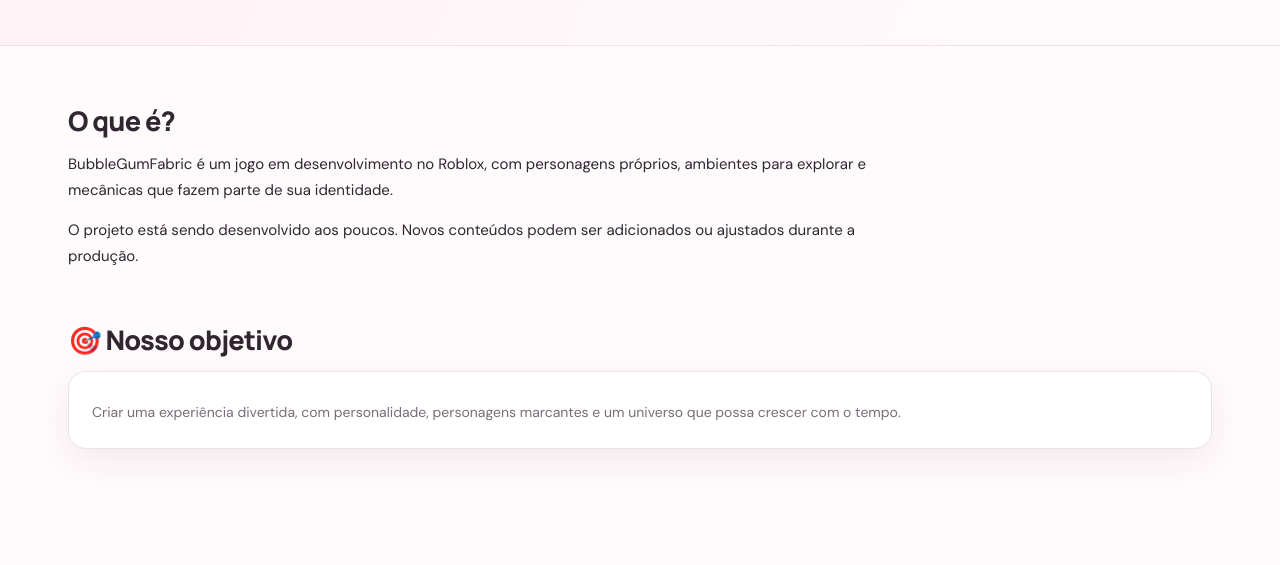
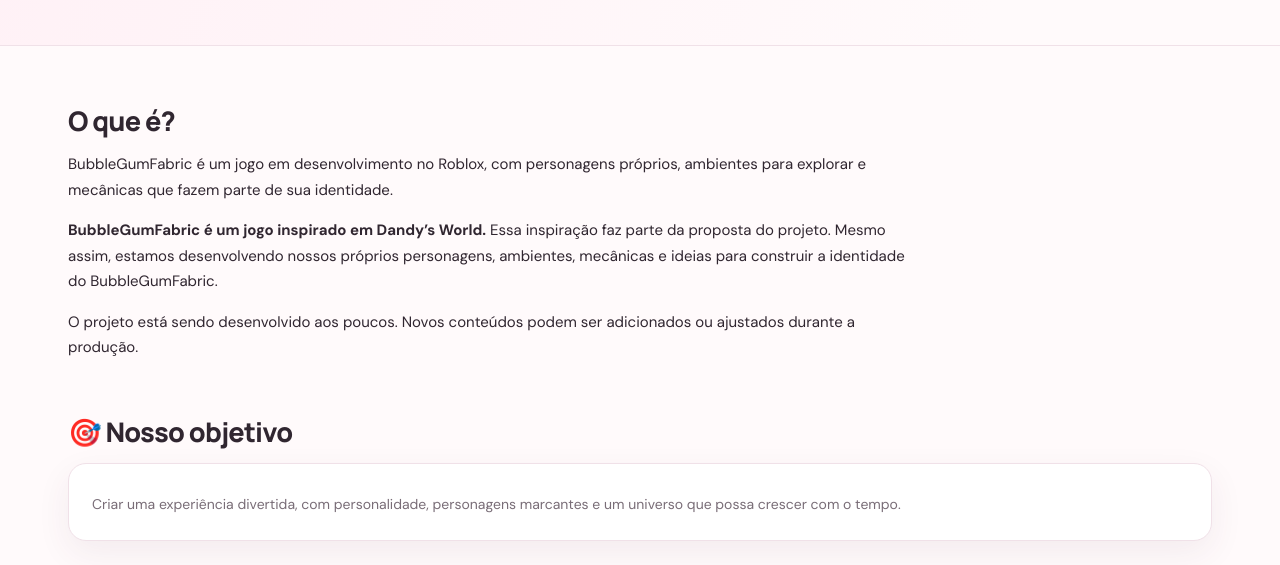
Before and after one commit to bubblefabricteam/Bubblegum-Fabric, a plain HTML site: page sobre.html in a window 1280 px wide. Shown: the part 235-800 px from the top of the page. Drawn offline with Linux system fonts and the light colour scheme.

Commit message:
fixedAll

```diff
--- a/sobre.html
+++ b/sobre.html
@@ -4,7 +4,8 @@
 <body><header><div class="nav"><a class="brand" href="index.html">🍬 BubbleGumFabric</a><nav><a class="" href="index.html">Início</a><a class="active" href="sobre.html">Sobre</a><a class="" href="equipe.html">Equipe</a><a class="" href="jogo.html">O jogo</a><a class="" href="toons.html">Toons</a><a class="" href="galeria.html">Galeria</a><a class="" href="novidades.html">Novidades</a></nav><div class="nav-tools"><form class="site-search" role="search"><input type="search" aria-label="Buscar no site" placeholder="Buscar no site..." autocomplete="off"><button class="tool-btn" type="submit" aria-label="Buscar">⌕</button><div class="search-results" aria-live="polite"></div></form><button class="tool-btn theme-toggle" type="button" aria-label="Alternar tema">🌙 Tema</button></div></div></header>
 
 <div class="pagehead"><div class="wrap"><div class="eyebrow">Conheça o projeto</div><h1>🍬 Sobre o BubbleGumFabric</h1><p class="muted">A ideia por trás do jogo e o que estamos construindo.</p></div></div>
-<main><section class="section reveal"><h2>O que é?</h2><p>BubbleGumFabric é um jogo em desenvolvimento no Roblox, com personagens próprios, ambientes para explorar e mecânicas que fazem parte de sua identidade.</p><p>O projeto está sendo desenvolvido aos poucos. Novos conteúdos podem ser adicionados ou ajustados durante a produção.</p></section>
+<main><section class="section reveal"><h2>O que é?</h2><p>BubbleGumFabric é um jogo em desenvolvimento no Roblox, com personagens próprios, ambientes para explorar e mecânicas que fazem parte de sua identidade.</p>
+<p><strong>BubbleGumFabric é um jogo inspirado em Dandy’s World.</strong> Essa inspiração faz parte da proposta do projeto. Mesmo assim, estamos desenvolvendo nossos próprios personagens, ambientes, mecânicas e ideias para construir a identidade do BubbleGumFabric.</p><p>O projeto está sendo desenvolvido aos poucos. Novos conteúdos podem ser adicionados ou ajustados durante a produção.</p></section>
 <section class="section reveal"><h2>🎯 Nosso objetivo</h2><div class="card reveal"><p>Criar uma experiência divertida, com personalidade, personagens marcantes e um universo que possa crescer com o tempo.</p></div></section></main>
 
 <footer><div class="footer"><div><strong>BubbleGumFabric</strong><br><span class="small">Projeto independente em desenvolvimento.</span></div><div class="small">© 2026 BubbleGumFabric</div></div></footer>
```
Also changed, not shown: equipe.html (+1 -1 lines).
